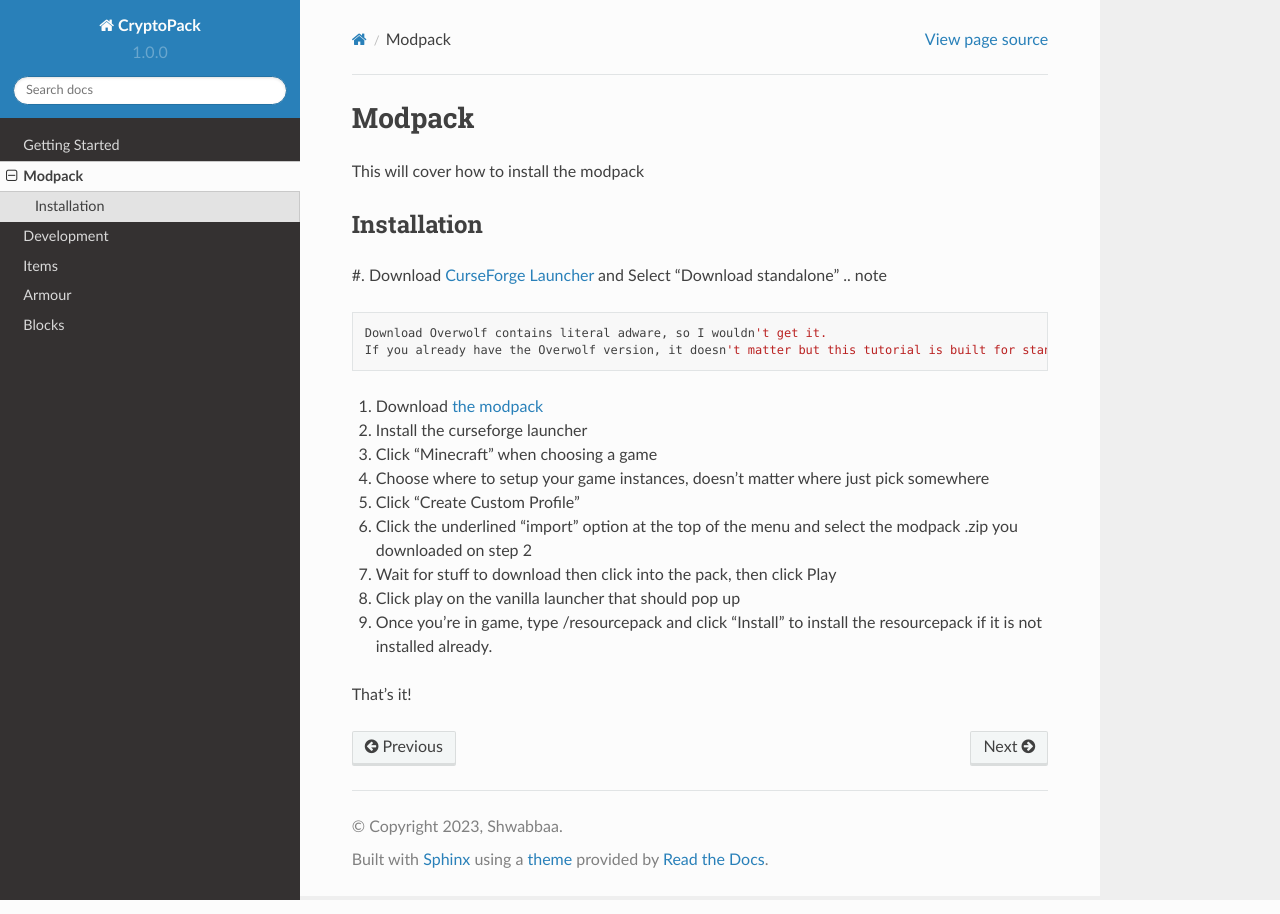
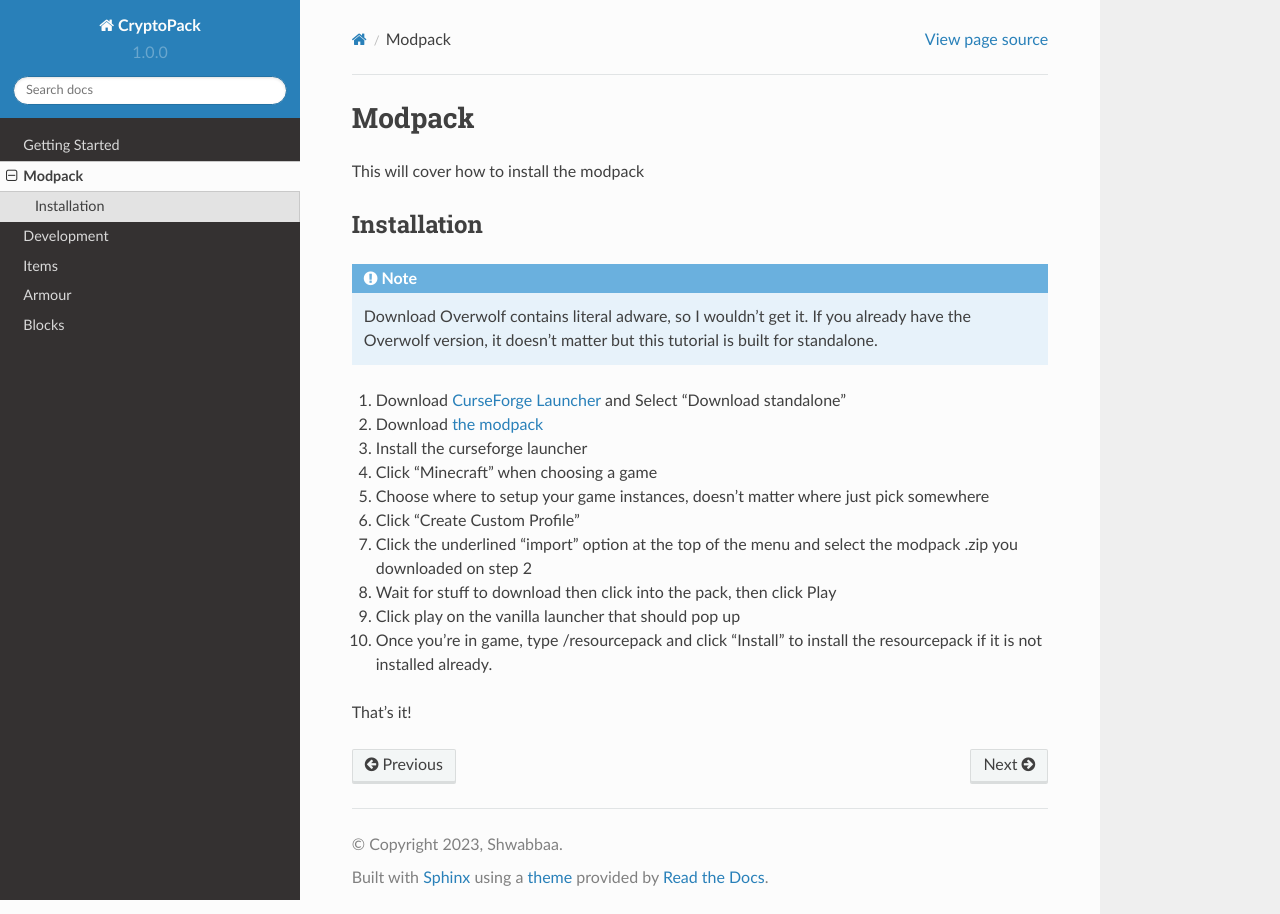
Before and after one commit to Shwabbaa/cryptopack-docs, a Sphinx documentation site: the page built from docs/source/modpack.rst, in a window 1280 px wide. Built offline with Sphinx 7.4.7 and the Read the Docs theme 2.0.0, drawn with Linux system fonts in a browser that asks for light colours; pages that are not in the unit, such as notebooks, are missing from menus.

```diff
--- a/docs/source/modpack.rst
+++ b/docs/source/modpack.rst
@@ -6,10 +6,11 @@ This will cover how to install the modpack
 Installation
 ----------
 
-#. Download `CurseForge Launcher <https://www.curseforge.com/download/app>`_ and Select "Download standalone"
 .. note ::
    Download Overwolf contains literal adware, so I wouldn't get it.
    If you already have the Overwolf version, it doesn't matter but this tutorial is built for standalone.
+
+#. Download `CurseForge Launcher <https://www.curseforge.com/download/app>`_ and Select "Download standalone"
 #. Download `the modpack <https://mega.nz/file/OWJThK7K#WdEbnPXnksFHlqySCtqyBEexxyEzEO6nKkZVS66Au3U>`_
 #. Install the curseforge launcher
 #. Click "Minecraft" when choosing a game
```
